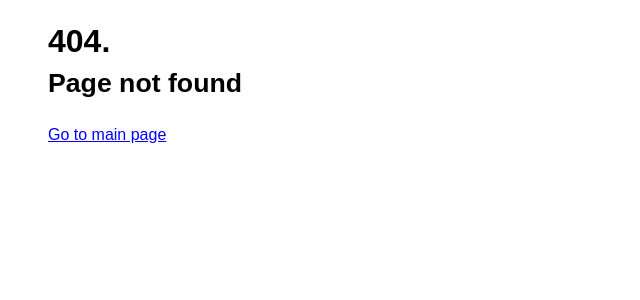
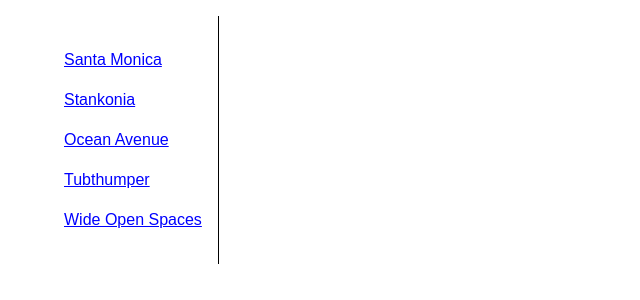
Before and after one commit to BelovDmitriii/react-router-demo, a React (Create React App) app in the folder react-router-in-practiсe/: page /invoices in a window 1280 px wide. Before the commit this address had no page. Shown: the top 300 px of the page, without its empty margins (0-640 px from the left). Built offline with nearby package versions, Linux system fonts and the light colour scheme.

Commit message:
примеры React Router на практике

```diff
--- a/react-router-in-practiсe/src/app.tsx
+++ b/react-router-in-practiсe/src/app.tsx
@@ -4,6 +4,7 @@
 import Main from './pages/main';
 import About from './pages/about';
 import Secret from './pages/secret';
+import Invoices from './routes/invoices';
 
 /*
   Решается проблема с помощью индексного элемента.
@@ -26,6 +27,7 @@
             <Route path='secret' element={<Secret />} />
           </Route>
         </Route>
+        <Route path="invoices" element={<Invoices />} />
         <Route path="*" element={
           <Fragment>
             <h1>
--- /dev/null
+++ b/react-router-in-practiсe/src/data.js
@@ -0,0 +1,36 @@
+const invoices = [
+  {
+    name: 'Santa Monica',
+    number: 1995,
+    amount: '$10,800',
+    due: '12/05/1995'
+  },
+  {
+    name: 'Stankonia',
+    number: 2000,
+    amount: '$8,000',
+    due: '10/31/2000'
+  },
+  {
+    name: 'Ocean Avenue',
+    number: 2003,
+    amount: '$9,500',
+    due: '07/22/2003'
+  },
+  {
+    name: 'Tubthumper',
+    number: 1997,
+    amount: '$14,000',
+    due: '09/01/1997'
+  },
+  {
+    name: 'Wide Open Spaces',
+    number: 1998,
+    amount: '$4,600',
+    due: '01/27/1998'
+  }
+];
+
+export function getInvoices() {
+  return invoices;
+}
--- a/react-router-in-practiсe/src/pages/main.tsx
+++ b/react-router-in-practiсe/src/pages/main.tsx
@@ -1,11 +1,23 @@
 import {Fragment} from 'react';
+import { Link, Outlet } from 'react-router-dom';
 
 function Main(): JSX.Element {
   return (
     <Fragment>
       <p>Welcome to my homepage.</p>
       <p>Alaska rocks!</p>
+      <nav
+        style={{
+          borderBottom: 'solid 1px',
+          paddingBottom: '1rem'
+        }}
+      >
+        <Link to="/invoices">Invoices</Link> |{' '}
+        <Link to="/expenses">Expenses</Link>
+      </nav>
+      <Outlet />
     </Fragment>
+
   );
 }
 
--- /dev/null
+++ b/react-router-in-practiсe/src/routes/invoices.tsx
@@ -0,0 +1,30 @@
+import { NavLink } from 'react-router-dom';
+import { getInvoices } from '../data';
+
+export default function Invoices() {
+  const invoices = getInvoices();
+  return (
+    <div style={{ display: 'flex' }}>
+      <nav
+        style={{
+          borderRight: 'solid 1px',
+          padding: '1rem'
+        }}
+      >
+        {invoices.map((invoice) => (
+          <NavLink
+            style={({ isActive }) => ({
+              display: 'block',
+              margin: '1rem 0',
+              color: isActive ? 'red' : ''
+            })}
+            to={`/invoices/${invoice.number}`}
+            key={invoice.number}
+          >
+            {invoice.name}
+          </NavLink>
+        ))}
+      </nav>
+    </div>
+  );
+}
```
Also changed, not shown: 1 other file (tests, documents, lock files or other folders).
